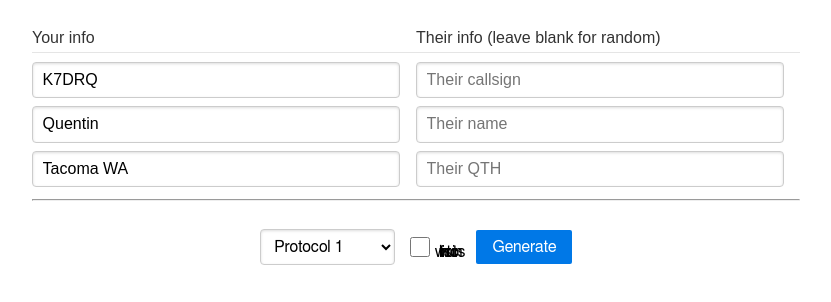
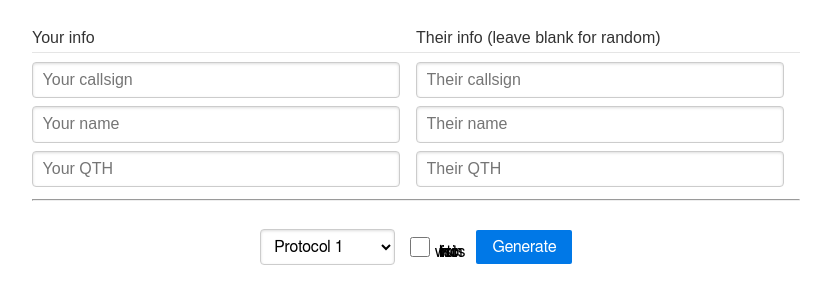
Before and after one commit to QCaudron/cw_microtools, a plain HTML site: page protocol_qso_generator.html in a window 1280 px wide. Shown: the part 61-363 px from the top of the page, without its empty margins (224-1055 px from the left). Drawn offline with nearby package versions, Linux system fonts and the light colour scheme.

Commit message:
Remove default K7DRQ

```diff
--- a/protocol_qso_generator.html
+++ b/protocol_qso_generator.html
@@ -76,21 +76,19 @@
                         <legend>Their info (leave blank for random)</legend>
                     </div>
                     <div class="pure-u-1 pure-u-md-1-2">
-                        <input type="text" id="yourCall" class="pure-u-23-24" placeholder="Your callsign"
-                            value="K7DRQ" />
+                        <input type="text" id="yourCall" class="pure-u-23-24" placeholder="Your callsign" />
                     </div>
                     <div class="pure-u-1 pure-u-md-1-2">
                         <input type="text" id="theirCall" class="pure-u-23-24" placeholder="Their callsign" />
                     </div>
                     <div class="pure-u-1 pure-u-md-1-2">
-                        <input type="email" id="yourName" class="pure-u-23-24" placeholder="Your name"
-                            value="Quentin" />
+                        <input type="email" id="yourName" class="pure-u-23-24" placeholder="Your name" />
                     </div>
                     <div class="pure-u-1 pure-u-md-1-2">
                         <input type="text" id="theirName" class="pure-u-23-24" placeholder="Their name" />
                     </div>
                     <div class="pure-u-1 pure-u-md-1-2">
-                        <input type="text" id="yourQTH" class="pure-u-23-24" placeholder="Your QTH" value="Tacoma WA" />
+                        <input type="text" id="yourQTH" class="pure-u-23-24" placeholder="Your QTH" />
                     </div>
                     <div class="pure-u-1 pure-u-md-1-2">
                         <input type="text" id="theirQTH" class="pure-u-23-24" placeholder="Their QTH" />
```
